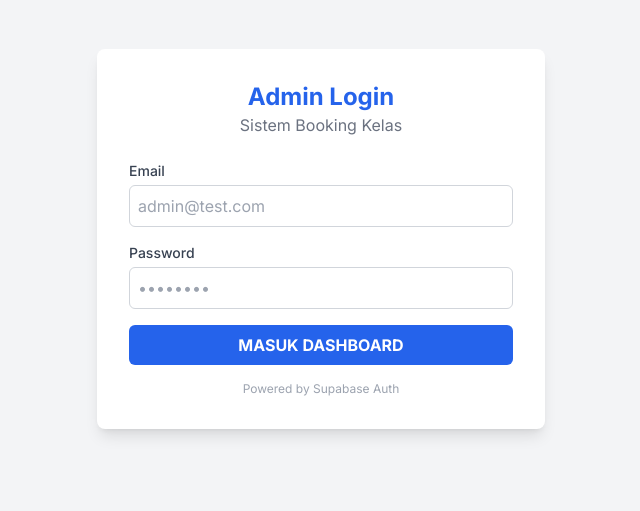
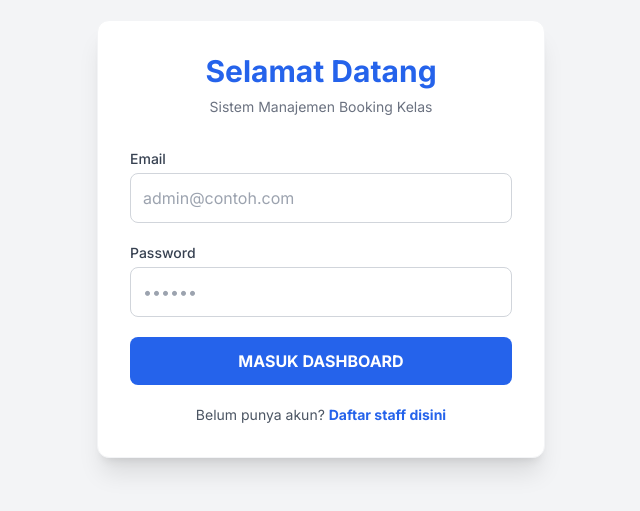
Before and after one commit to bartholobs/booking-app, a Next.js app: page / in a window 1280 px wide. Shown: the part 161-672 px from the top of the page, without its empty margins (319-959 px from the left). Built offline with nearby package versions, Linux system fonts and the light colour scheme; no server answers.

Commit message:
Update page.tsx

```diff
--- a/app/page.tsx
+++ b/app/page.tsx
@@ -1,89 +1,192 @@
 "use client";
 import { useState } from "react";
-import { useRouter } from "next/navigation"; // 1. Wajib import ini buat pindah halaman
+import { useRouter } from "next/navigation";
 import { supabase } from "../lib/supabaseClient";
 
-export default function Home() {
+export default function AuthPage() {
+  const router = useRouter();
+
+  // State Mode: 'login' | 'signup' | 'verify'
+  const [view, setView] = useState("login");
+  const [loading, setLoading] = useState(false);
+
+  // Form Data
   const [email, setEmail] = useState("");
   const [password, setPassword] = useState("");
-  const [loading, setLoading] = useState(false);
+  const [fullName, setFullName] = useState(""); // Nama untuk pendaftar baru
+  const [otp, setOtp] = useState(""); // Kode OTP
 
-  // 2. Inisialisasi router
-  const router = useRouter();
-
+  // --- LOGIC 1: LOGIN (MASUK) ---
   const handleLogin = async (e: React.FormEvent) => {
     e.preventDefault();
     setLoading(true);
 
     try {
       const { data, error } = await supabase.auth.signInWithPassword({
-        email: email,
-        password: password,
+        email,
+        password,
       });
 
-      if (error) {
-        throw error;
+      if (error) throw error;
+
+      // Jika login berhasil, cek role user di database
+      if (data.user) {
+        checkUserRole(data.user.id);
       }
+    } catch (error: any) {
+      alert("❌ Gagal Login: " + error.message);
+      setLoading(false);
+    }
+  };
 
+  // --- LOGIC 2: SIGN UP (DAFTAR BARU) ---
+  const handleSignUp = async (e: React.FormEvent) => {
+    e.preventDefault();
+    setLoading(true);
+
+    try {
+      const { data, error } = await supabase.auth.signUp({
+        email,
+        password,
+        options: {
+          data: { full_name: fullName }, // Simpan nama lengkap di metadata biar ditangkap trigger SQL
+        },
+      });
+
+      if (error) throw error;
+
+      // Jika sukses daftar, sistem Supabase akan mengirim email OTP
       if (data.user) {
-        // 3. LOGIKA PINDAH HALAMAN
-        // Kalau login sukses, langsung lempar ke folder 'dashboard'
-        console.log("Login sukses, mengarahkan ke dashboard...");
-        router.push("/dashboard");
+        alert("✅ Pendaftaran berhasil! Silakan cek email Anda untuk kode OTP.");
+        setView("verify"); // Pindah ke layar input OTP
       }
-
     } catch (error: any) {
-      alert("❌ Gagal Login:\n" + (error.message || "Terjadi kesalahan sistem"));
+      alert("❌ Gagal Daftar: " + error.message);
     } finally {
       setLoading(false);
     }
   };
 
+  // --- LOGIC 3: VERIFIKASI OTP ---
+  const handleVerify = async (e: React.FormEvent) => {
+    e.preventDefault();
+    setLoading(true);
+
+    try {
+      const { data, error } = await supabase.auth.verifyOtp({
+        email,
+        token: otp,
+        type: "signup",
+      });
+
+      if (error) throw error;
+
+      if (data.session) {
+        alert("✅ Verifikasi Sukses! Akun Anda telah aktif.");
+        checkUserRole(data.user?.id); // Cek role lalu masuk dashboard
+      }
+    } catch (error: any) {
+      alert("❌ Kode OTP Salah atau Kadaluarsa: " + error.message);
+      setLoading(false);
+    }
+  };
+
+  // --- HELPER: CEK ROLE & REDIRECT ---
+  const checkUserRole = async (userId: string | undefined) => {
+    if(!userId) return;
+
+    // Ambil data role dari tabel profiles yang dibuat otomatis oleh Trigger SQL
+    const { data: profile } = await supabase
+      .from("profiles")
+      .select("role")
+      .eq("id", userId)
+      .single();
+
+    const role = profile?.role || "staff"; // Default staff kalau belum diset
+
+    // Tampilkan pesan selamat datang sesuai jabatan
+    // alert(`Selamat datang! Anda login sebagai: ${role.toUpperCase()}`);
+
+    // Disini lu bisa arahkan ke halaman beda kalau mau membedakan tampilan Admin vs Staff
+    // Untuk sekarang kita arahkan semua ke dashboard yang sama
+    router.push("/dashboard");
+  };
+
   return (
-    <div className="flex min-h-screen items-center justify-center bg-gray-100">
-      <div className="w-full max-w-md rounded-lg bg-white p-8 shadow-lg">
-        <div className="mb-6 text-center">
-          <h1 className="text-2xl font-bold text-blue-600">Admin Login</h1>
-          <p className="text-gray-500">Sistem Booking Kelas</p>
+    <div className="flex min-h-screen items-center justify-center bg-gray-100 p-4">
+      <div className="w-full max-w-md rounded-xl bg-white p-8 shadow-xl border border-gray-100">
+
+        {/* Header Logo/Judul */}
+        <div className="mb-8 text-center">
+          <h1 className="text-3xl font-bold text-blue-600 mb-2">
+            {view === "login" ? "Selamat Datang" : view === "signup" ? "Buat Akun Baru" : "Verifikasi Email"}
+          </h1>
+          <p className="text-gray-500 text-sm">Sistem Manajemen Booking Kelas</p>
         </div>
 
-        <form onSubmit={handleLogin} className="space-y-4">
+        {/* --- TAMPILAN 1: FORM LOGIN --- */}
+        {view === "login" && (
+          <form onSubmit={handleLogin} className="space-y-5">
             <div>
-            <label className="mb-1 block text-sm font-medium text-gray-700">Email</label>
-            <input
-              type="email"
-              value={email}
-              onChange={(e) => setEmail(e.target.value)}
-              className="w-full rounded-md border border-gray-300 p-2 focus:border-blue-500 focus:outline-none"
-              placeholder="admin@test.com"
-              required
-            />
+              <label className="block text-sm font-medium text-gray-700 mb-1">Email</label>
+              <input type="email" value={email} onChange={e => setEmail(e.target.value)} className="w-full rounded-lg border border-gray-300 p-3 outline-none focus:ring-2 focus:ring-blue-500" placeholder="admin@contoh.com" required />
             </div>
-
             <div>
-            <label className="mb-1 block text-sm font-medium text-gray-700">Password</label>
-            <input
-              type="password"
-              value={password}
-              onChange={(e) => setPassword(e.target.value)}
-              className="w-full rounded-md border border-gray-300 p-2 focus:border-blue-500 focus:outline-none"
-              placeholder="••••••••"
-              required
-            />
+              <label className="block text-sm font-medium text-gray-700 mb-1">Password</label>
+              <input type="password" value={password} onChange={e => setPassword(e.target.value)} className="w-full rounded-lg border border-gray-300 p-3 outline-none focus:ring-2 focus:ring-blue-500" placeholder="••••••" required />
             </div>
-
-          <button
-            type="submit"
-            disabled={loading}
-            className="w-full rounded-md bg-blue-600 py-2 font-bold text-white transition hover:bg-blue-700 disabled:bg-gray-400 disabled:cursor-not-allowed"
-          >
+            <button disabled={loading} className="w-full rounded-lg bg-blue-600 py-3 font-bold text-white hover:bg-blue-700 transition disabled:bg-gray-400">
               {loading ? "Memproses..." : "MASUK DASHBOARD"}
             </button>
+            <div className="text-center text-sm text-gray-600">
+              Belum punya akun? <button type="button" onClick={() => setView("signup")} className="text-blue-600 font-bold hover:underline">Daftar staff disini</button>
+            </div>
           </form>
+        )}
 
-        <div className="mt-4 text-center text-xs text-gray-400">
-          Powered by Supabase Auth
+        {/* --- TAMPILAN 2: FORM SIGN UP --- */}
+        {view === "signup" && (
+          <form onSubmit={handleSignUp} className="space-y-5">
+            <div>
+              <label className="block text-sm font-medium text-gray-700 mb-1">Nama Lengkap</label>
+              <input type="text" value={fullName} onChange={e => setFullName(e.target.value)} className="w-full rounded-lg border border-gray-300 p-3 outline-none focus:ring-2 focus:ring-blue-500" placeholder="Budi Santoso" required />
             </div>
+            <div>
+              <label className="block text-sm font-medium text-gray-700 mb-1">Email</label>
+              <input type="email" value={email} onChange={e => setEmail(e.target.value)} className="w-full rounded-lg border border-gray-300 p-3 outline-none focus:ring-2 focus:ring-blue-500" placeholder="staff@sekolah.com" required />
+            </div>
+            <div>
+              <label className="block text-sm font-medium text-gray-700 mb-1">Password</label>
+              <input type="password" value={password} onChange={e => setPassword(e.target.value)} className="w-full rounded-lg border border-gray-300 p-3 outline-none focus:ring-2 focus:ring-blue-500" placeholder="Buat password kuat" required minLength={6} />
+            </div>
+            <button disabled={loading} className="w-full rounded-lg bg-green-600 py-3 font-bold text-white hover:bg-green-700 transition disabled:bg-gray-400">
+              {loading ? "Mendaftarkan..." : "DAFTAR SEKARANG"}
+            </button>
+            <div className="text-center text-sm text-gray-600">
+              Sudah punya akun? <button type="button" onClick={() => setView("login")} className="text-blue-600 font-bold hover:underline">Login disini</button>
+            </div>
+          </form>
+        )}
+
+        {/* --- TAMPILAN 3: INPUT OTP --- */}
+        {view === "verify" && (
+          <form onSubmit={handleVerify} className="space-y-5">
+            <div className="bg-blue-50 p-4 rounded-lg text-sm text-blue-800 border border-blue-200">
+              Kode OTP 6 digit telah dikirim ke <strong>{email}</strong>. Silakan cek Inbox atau Spam folder Anda.
+            </div>
+            <div>
+              <label className="block text-sm font-medium text-gray-700 mb-1">Masukkan Kode OTP</label>
+              <input type="text" value={otp} onChange={e => setOtp(e.target.value)} placeholder="123456" className="w-full rounded-lg border border-gray-300 p-3 text-center text-2xl tracking-widest font-mono outline-none focus:ring-2 focus:ring-blue-500" required />
+            </div>
+            <button disabled={loading} className="w-full rounded-lg bg-purple-600 py-3 font-bold text-white hover:bg-purple-700 transition disabled:bg-gray-400">
+              {loading ? "Memverifikasi..." : "KONFIRMASI OTP"}
+            </button>
+            <div className="text-center text-sm text-gray-600">
+              Salah email? <button type="button" onClick={() => setView("signup")} className="text-red-600 hover:underline">Kembali</button>
+            </div>
+          </form>
+        )}
+
       </div>
     </div>
   );
```
Lines whose indentation alone changed are shown as unchanged.
